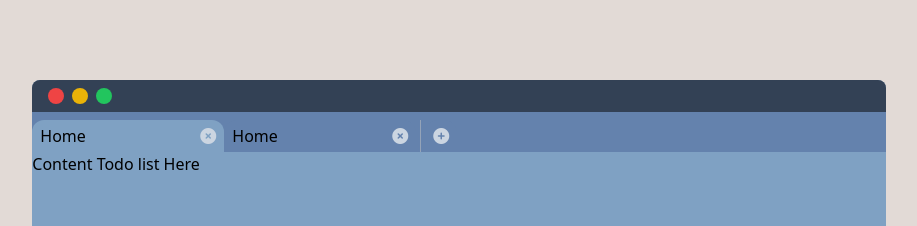
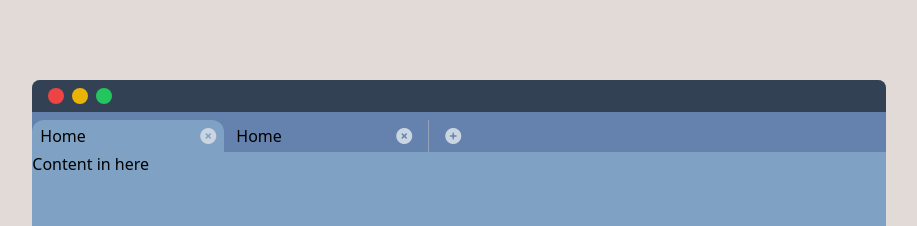
Before and after one commit to Gin-Arata/todo-list-react, a React (Vite) app: page / in a window 1280 px wide. Shown: the top 226 px of the page, without its empty margins (181-1098 px from the left). Built offline with nearby package versions, Linux system fonts and the light colour scheme.

Commit message:
Divide navbar and background card to layouts

```diff
--- /dev/null
+++ b/src/Components/Layouts/BackgroundLayout.jsx
@@ -0,0 +1,25 @@
+import NavbarLayouts from "./NavbarLayouts";
+
+const BackgroundLayout = (props) => {
+  const { children, titleNavbar } = props;
+
+  return (
+    <div className="bg-bgscreen h-screen flex justify-center items-center">
+      <div className="bg-bgcolorcard w-2/3 h-4/5 rounded-lg overflow-hidden">
+        <div className="max-w-full min-h-8 bg-slate-700 flex items-center">
+          <div className="flex justify-between items-center px-4">
+            <div className="flex items-center">
+              <div className="w-4 h-4 bg-red-500 rounded-full mr-2"></div>
+              <div className="w-4 h-4 bg-yellow-500 rounded-full mr-2"></div>
+              <div className="w-4 h-4 bg-green-500 rounded-full mr-2"></div>
+            </div>
+          </div>
+        </div>
+        <NavbarLayouts titleNavbar={titleNavbar} />
+        <div className="">{children}</div>
+      </div>
+    </div>
+  );
+};
+
+export default BackgroundLayout;
--- /dev/null
+++ b/src/Components/Layouts/NavbarLayouts.jsx
@@ -0,0 +1,24 @@
+const NavbarLayouts = (props) => {
+  const { titleNavbar } = props;
+
+  return (
+    <div className="max-w-full min-h-10 bg-bgcolorcardnavbar flex items-end gap-x-1">
+      {/* when selected */}
+      <div className={`min-h-8 w-48 rounded-t-xl flex justify-between items-center ${titleNavbar === "home" ? "bg-bgcolorcard" : "bg-bgcolorcardnavbar hover:bg-bgcolorcard"}`}>
+        <p className="px-2">Home</p>
+        <i className="fa fa-times-circle text-slate-300 px-2"></i>
+      </div>
+      {/* when not selected */}
+      <div className={`min-h-8 w-48 rounded-t-xl flex justify-between items-center ${titleNavbar === "???" ? "bg-bgcolorcard" : "bg-bgcolorcardnavbar hover:bg-bgcolorcard"}`}>
+        <p className="px-2">Home</p>
+        <i className="fa fa-times-circle text-slate-300 px-2"></i>
+      </div>
+      <div className="border-l border-slate-400 h-8 mx-1"></div>
+      <div className="bg-bgcolorcardnavbar min-h-8 w-8 rounded-t-xl flex justify-center items-center hover:bg-bgcolorcard">
+        <i className="fa fa-plus-circle text-slate-300 px-2"></i>
+      </div>
+    </div>
+  );
+};
+
+export default NavbarLayouts;
--- a/src/pages/HomePage.jsx
+++ b/src/pages/HomePage.jsx
@@ -1,35 +1,10 @@
+import BackgroundLayout from "../Components/Layouts/BackgroundLayout";
+
 const HomePage = () => {
   return (
-    <div className="bg-bgscreen h-screen flex justify-center items-center">
-      <div className="bg-bgcolorcard w-2/3 h-4/5 rounded-lg overflow-hidden">
-        <div className="max-w-full min-h-8 bg-slate-700 flex items-center">
-          <div className="flex justify-between items-center px-4">
-            <div className="flex items-center">
-              <div className="w-4 h-4 bg-red-500 rounded-full mr-2"></div>
-              <div className="w-4 h-4 bg-yellow-500 rounded-full mr-2"></div>
-              <div className="w-4 h-4 bg-green-500 rounded-full mr-2"></div>
-            </div>
-          </div>
-        </div>
-        <div className="max-w-full min-h-10 bg-bgcolorcardnavbar flex items-end">
-            {/* when selected */}
-          <div className="bg-bgcolorcard min-h-8 w-48 rounded-t-xl flex justify-between items-center">
-            <p className="px-2">Home</p>
-            <i className="fa fa-times-circle text-slate-300 px-2"></i>
-          </div>
-            {/* when not selected */}
-          <div className="bg-bgcolorcardnavbar min-h-8 w-48 rounded-t-xl flex justify-between items-center">
-            <p className="px-2">Home</p>
-            <i className="fa fa-times-circle text-slate-300 px-2"></i>
-          </div>
-          <div className="border-l border-slate-400 h-8 mx-1"></div>
-          <div className="bg-bgcolorcardnavbar min-h-8 w-8 rounded-t-xl flex justify-center items-center">
-            <i className="fa fa-plus-circle text-slate-300 px-2"></i>
-          </div>
-        </div>
-        <div className="">Content Todo list Here</div>
-      </div>
-    </div>
+    <BackgroundLayout titleNavbar="home">
+        Content in here
+    </BackgroundLayout>
   );
 };
 
```
